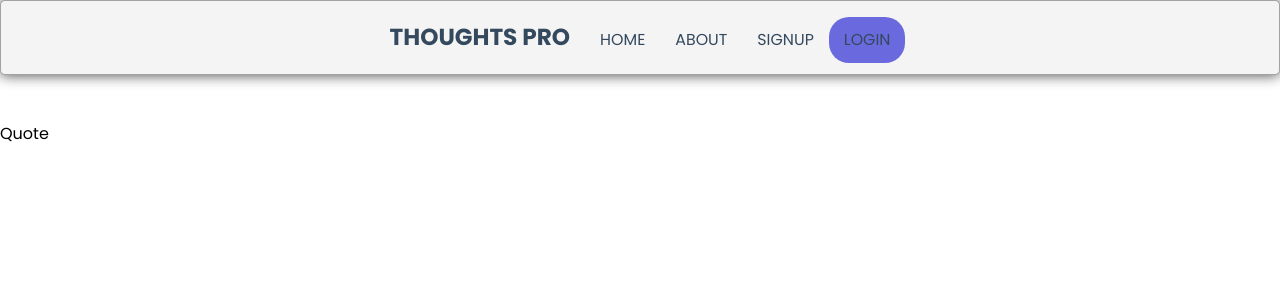
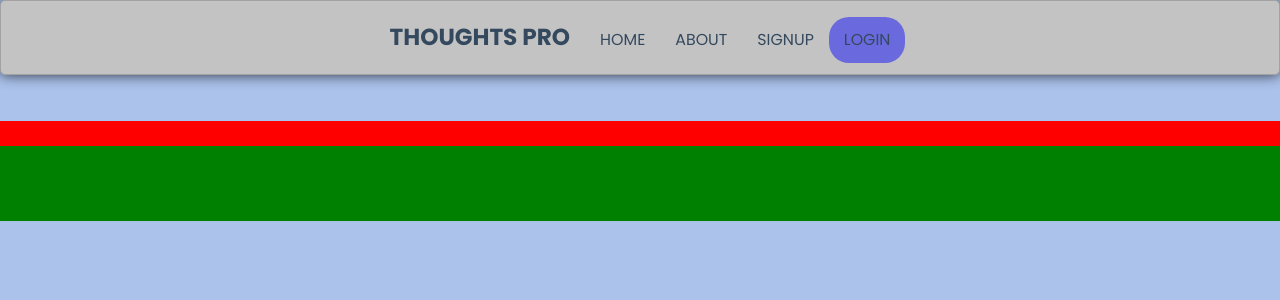
Before and after one commit to utkarrshhh/task-frontEnd, a React (Vite) app: page /create in a window 1280 px wide. Shown: the top 300 px of the page. Built offline with nearby package versions, Linux system fonts and the light colour scheme.

Commit message:
change in bottomNav

```diff
--- a/src/App.jsx
+++ b/src/App.jsx
@@ -5,6 +5,8 @@ import Login from "./Components/Login/Login";
 import Signup from "./Components/Login/Signup";
 import Navbar from "./Components/Navbar/Navbar";
 import Quote from "./Components/Quote/Quote";
+import Post from "./Components/Posts/Post";
+import Notification from "./Components/Notification/Notification";
 const App = () => {
   return (
     <>
@@ -14,6 +16,8 @@ const App = () => {
           <Route path="/login" element={<Login />} />
           <Route path="/signup" element={<Signup />} />
           <Route path="/create" element={<Quote />} />
+          <Route path="/posts" element={<Post />} />
+          <Route path="/notification" element={<Notification />} />
         </Routes>
       </BrowserRouter>
     </>
--- a/src/Components/Footer/BottomLine.jsx
+++ b/src/Components/Footer/BottomLine.jsx
@@ -1,23 +1,24 @@
 import React from "react";
 import "./BottomLine.css";
+import { Link } from "react-router-dom";
 // import houseowner from "..../public/house-owner.png";
 const BottomLine = () => {
   return (
     <div className="bottomline">
       <div id="imgBottomLine">
-        <a href="/posts">
-          <img src="./public/house-owner.png" alt="" />
-        </a>
+        <Link to="/posts">
+          <img src="./house-owner.png" alt="" />
+        </Link>
       </div>
       <div id="imgBottomLine">
-        <a href="/create">
-          <img src="./public/plus-button.png" />
-        </a>
+        <Link to="/create" style={{ width: "100%", height: "100%" }}>
+          <img src="./plus-button.png" />
+        </Link>
       </div>
       <div id="imgBottomLine">
-        <a href="/notifications">
-          <img src="./public/notification.png" />
-        </a>
+        <Link to="/notification">
+          <img src="./notification.png" />
+        </Link>
       </div>
     </div>
   );
--- a/src/Components/Login/Login.jsx
+++ b/src/Components/Login/Login.jsx
@@ -53,7 +53,7 @@ const Login = () => {
               console.log("session storage done");
               setEmail(value2.keyEmailToken);
               setName(value2.keyName);
-              navigate("/");
+              navigate("/posts");
             }
           });
       } catch (e) {
--- a/src/Components/Navbar/Navbar.jsx
+++ b/src/Components/Navbar/Navbar.jsx
@@ -50,7 +50,7 @@ const Navbar = () => {
     <div className="wholeContainer">
       <div>
         {" "}
-        <header className="header">
+        <header className="header" style={{ background: "#c3c3c3" }}>
           <h1 className="logo">
             <Link to="#">Thoughts Pro</Link>
           </h1>
--- /dev/null
+++ b/src/Components/Notification/Notification.jsx
@@ -0,0 +1,24 @@
+import React from "react";
+import Navbar from "../Navbar/Navbar";
+
+const Notification = () => {
+  return (
+    <>
+      <Navbar />
+      <div
+        style={{
+          position: "relative",
+          top: "46px",
+          width: "100%",
+          height: "100vh",
+          background: "blue",
+          overflowY: "visible",
+        }}
+      >
+        Notification
+      </div>
+    </>
+  );
+};
+
+export default Notification;
--- /dev/null
+++ b/src/Components/Posts/Post.jsx
@@ -0,0 +1,24 @@
+import React from "react";
+import Navbar from "../Navbar/Navbar";
+
+const Post = () => {
+  return (
+    <>
+      <Navbar />
+      <div
+        style={{
+          position: "relative",
+          top: "46px",
+          width: "100%",
+          height: "100vh",
+          background: "blue",
+          overflowY: "visible",
+        }}
+      >
+        posts
+      </div>
+    </>
+  );
+};
+
+export default Post;
--- /dev/null
+++ b/src/Components/Quote/Quote.css
@@ -0,0 +1,10 @@
+.bodyQuote {
+  position: relative;
+  top: 46px;
+  width: 100%;
+  /* margin: 10px 10px; */
+  height: 100px;
+  flex-direction: column;
+  display: flex;
+  background: 100vh center;
+}
--- a/src/Components/Quote/Quote.jsx
+++ b/src/Components/Quote/Quote.jsx
@@ -1,12 +1,21 @@
 import React from "react";
 import Navbar from "../Navbar/Navbar";
-
+import "./Quote.css";
 const Quote = () => {
   return (
     <>
       <Navbar />
-      <div style={{ position: "relative", top: "46px", width: "100%" }}>
-        Quote
+      <div className="bodyQuote">
+        <div
+          className="topic"
+          id="topic"
+          style={{ background: "red", width: "100%", height: "25%" }}
+        ></div>
+        <div
+          className="topic"
+          id="topic"
+          style={{ background: "green", width: "100%", height: "75%" }}
+        ></div>
       </div>
     </>
   );
--- a/src/index.css
+++ b/src/index.css
@@ -1,4 +1,5 @@
 body {
   font-family: "Poppins", sans-serif;
   overflow: hidden;
+  background: #abc2eb;
 }
```
